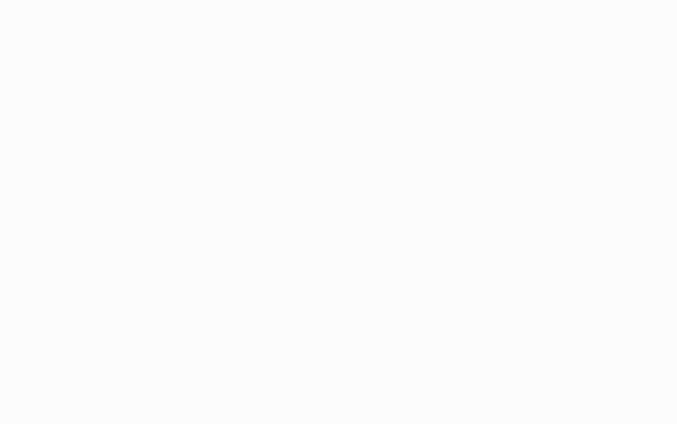
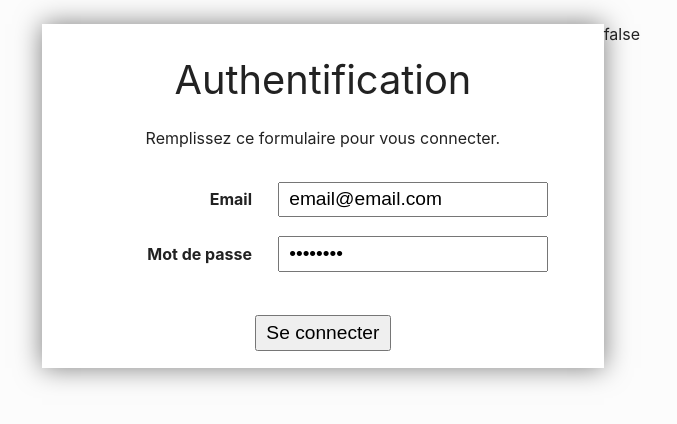
Before and after one commit to moshifr/2024-wr505D, a Vue app: page /about in a window 1280 px wide. Shown: the top 424 px of the page, without its empty margins (0-677 px from the left). Built offline with nearby package versions, Linux system fonts and the light colour scheme.

Commit message:
Directives - 1, 2 ,3

```diff
--- a/src/App.vue
+++ b/src/App.vue
@@ -1,9 +1,10 @@
 <script setup>
-import Monkeys from "./components/Monkeys.vue";
+import LoginForm from "./components/LoginForm.vue";
 </script>
 
 <template>
   <div id="app">
+    <login-form />
   </div>
 </template>
 
--- a/src/components/LoginForm.vue
+++ b/src/components/LoginForm.vue
@@ -1,37 +1,40 @@
 <template>
     <div id="login-form">
 
-    <form>
-    <h1>{{ title }}</h1>
-    <p>Remplissez ce formulaire pour vous connecter.</p>
-    <hr>
+    <form @submit.prevent="onSubmit">
+      <h1>{{ title }}</h1>
+      <p>Remplissez ce formulaire pour vous connecter.</p>
+      <hr>
 
-Mon panier : {{ total * quantity }} €
+      <label for="email"><b>Email</b></label>
+      <input type="text"  v-model="email" placeholder="Entrez votre courriel" id="email" name="email" required>
 
-    <input type="text" v-model="title" >
+      <label for="psw"><b>Mot de passe</b></label>
+      <input type="password"  v-model="password" placeholder="Entrez votre mot de passe" id="psw" name="psw" required>
 
-    <input type="number" v-model="total" >
-    <input type="number" v-model="quantity" >
+      <p><button  type="submit">Se connecter</button></p>
+    </form>
 
-    <label for="email"><b>Email</b></label>
-    <input type="text" placeholder="Entrez votre courriel" id="email" name="email" required>
+    <!-- Tips pour débuger : -->
+    <div>{{ JSON.stringify(loggedIn) }}</div>
+    <!-- Tips pour débuger : -->
+    </div>
 
-    <label for="psw"><b>Mot de passe</b></label>
-    <input type="password" placeholder="Entrez votre mot de passe" id="psw" name="psw" required>
-
-    <p><button type="submit">Se connecter</button></p>
-    </form>
-    </div>
 </template>
 
 <script>
   export default {
     data() {
       return {
-        imgPath: '/toto.png',
-        title: 'Mon titre',
-        total: 0.00,
-        quantity: 0.00,
+        title: 'Authentification',
+        email: 'email@email.com',
+        password: 'password',
+        loggedIn: false
+      }
+    },
+    methods: {
+      onSubmit() {
+        this.loggedIn = true;
       }
     }
   }
```
